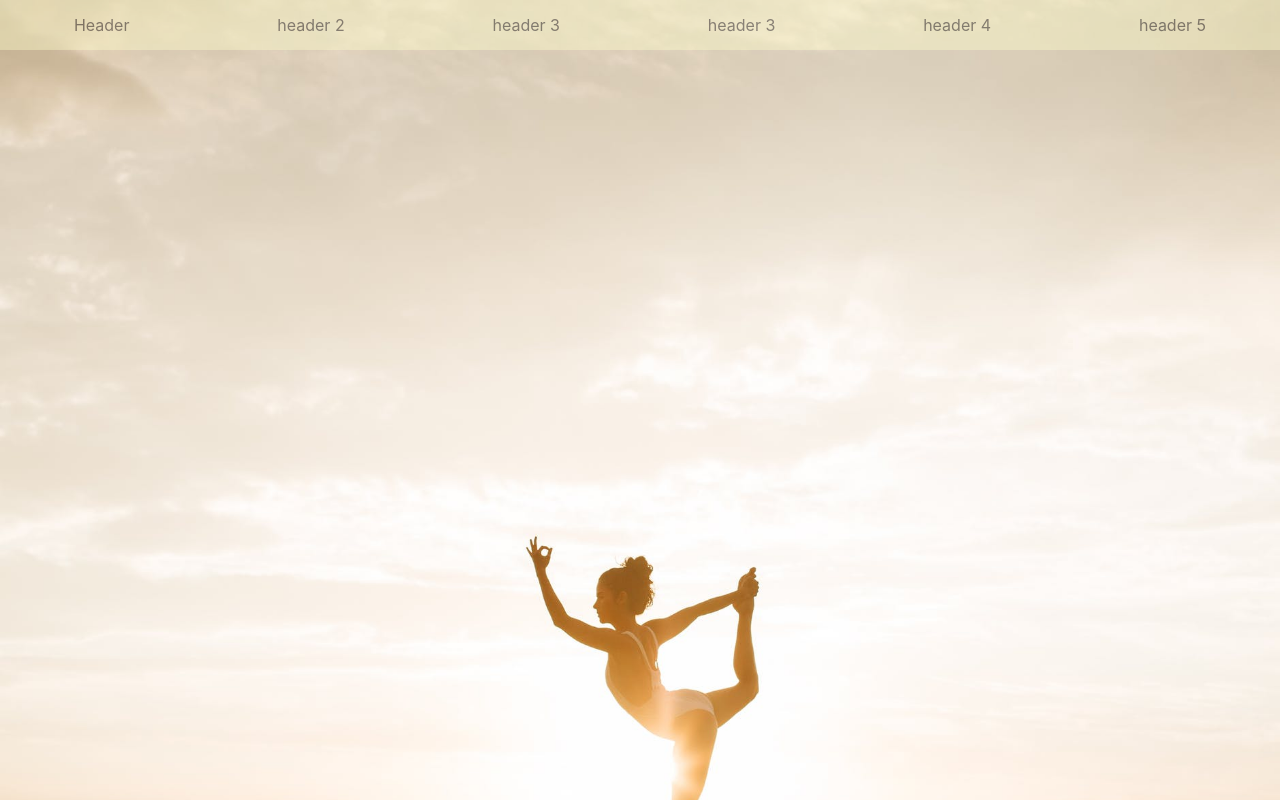
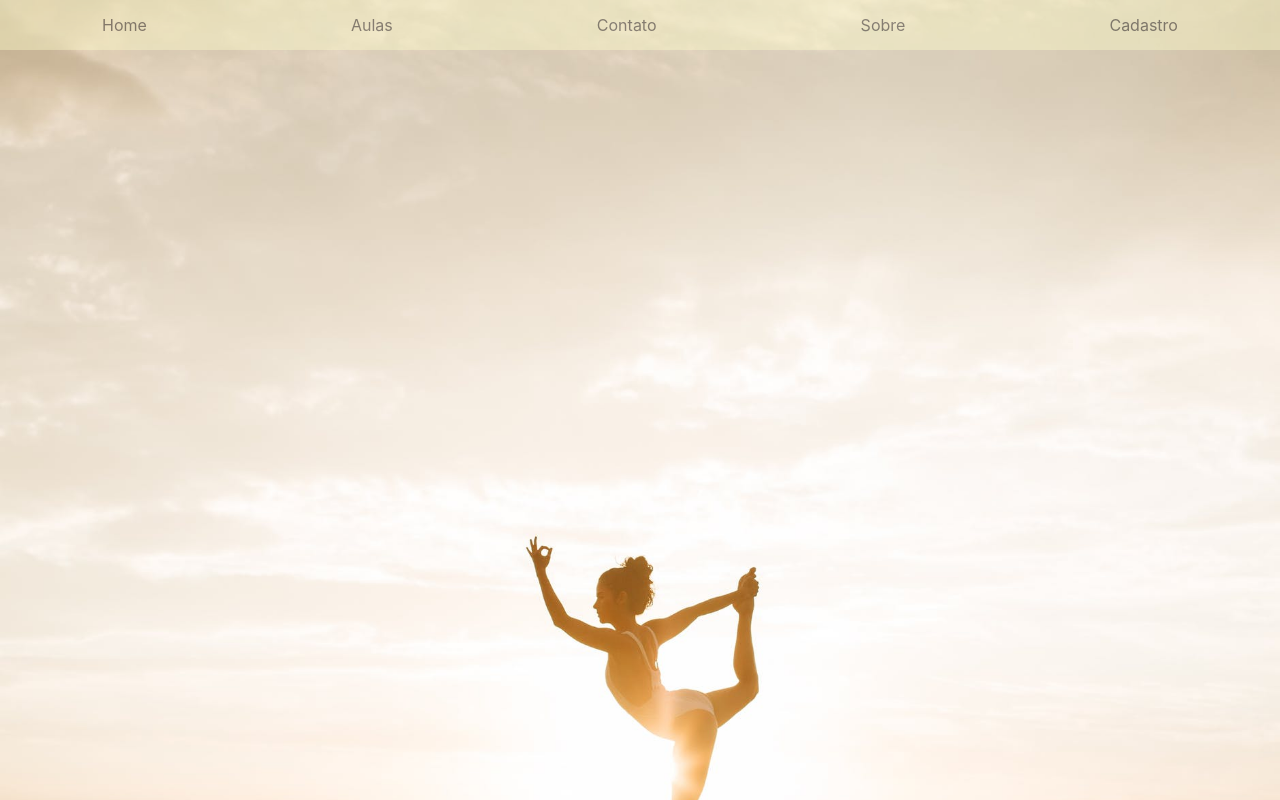
Before and after one commit to GustavoFSProg/yoga_web, a React (Vite) app: page / in a window 1280 px wide. Built offline with nearby package versions, Linux system fonts and the light colour scheme.

Commit message:
espaços

```diff
--- a/src/components/header/header.jsx
+++ b/src/components/header/header.jsx
@@ -3,12 +3,11 @@ import { Container } from './styled-header'
 function Header() {
   return (
     <Container>
-      <span>Header</span>
-      <span>header 2</span>
-      <span>header 3</span>
-      <span>header 3</span>
-      <span>header 4</span>
-      <span>header 5</span>
+      <span>Home</span>
+      <span>Aulas</span>
+      <span>Contato</span>
+      <span>Sobre</span>
+      <span>Cadastro</span>
     </Container>
   )
 }
--- a/src/components/header/styled-header.js
+++ b/src/components/header/styled-header.js
@@ -9,9 +9,9 @@ export const Container = styled.div`
   justify-content: space-around;
   align-items: center;
   opacity: 0.4;
-
+  /*
   @media screen and (max-width: 800px) {
     display: flex;
     flex-direction: column;
-  }
+  } */
 `
```
